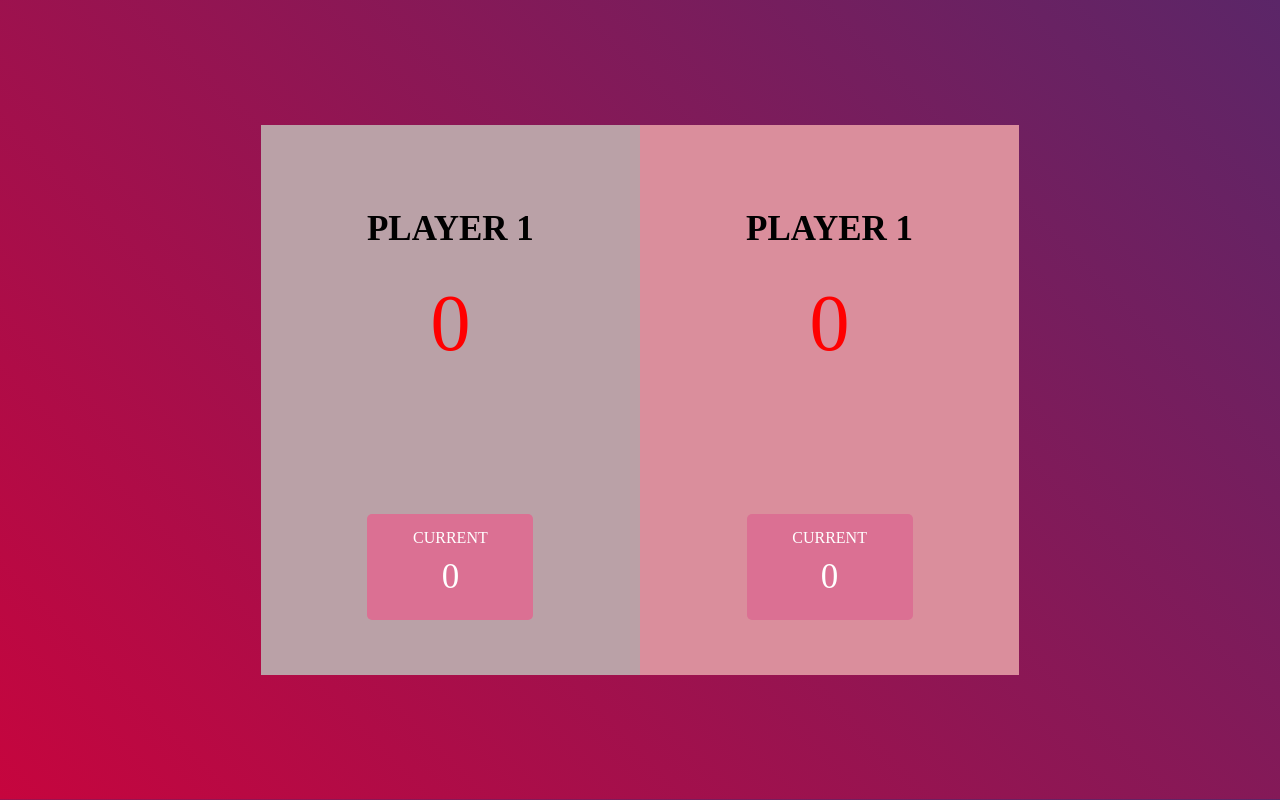
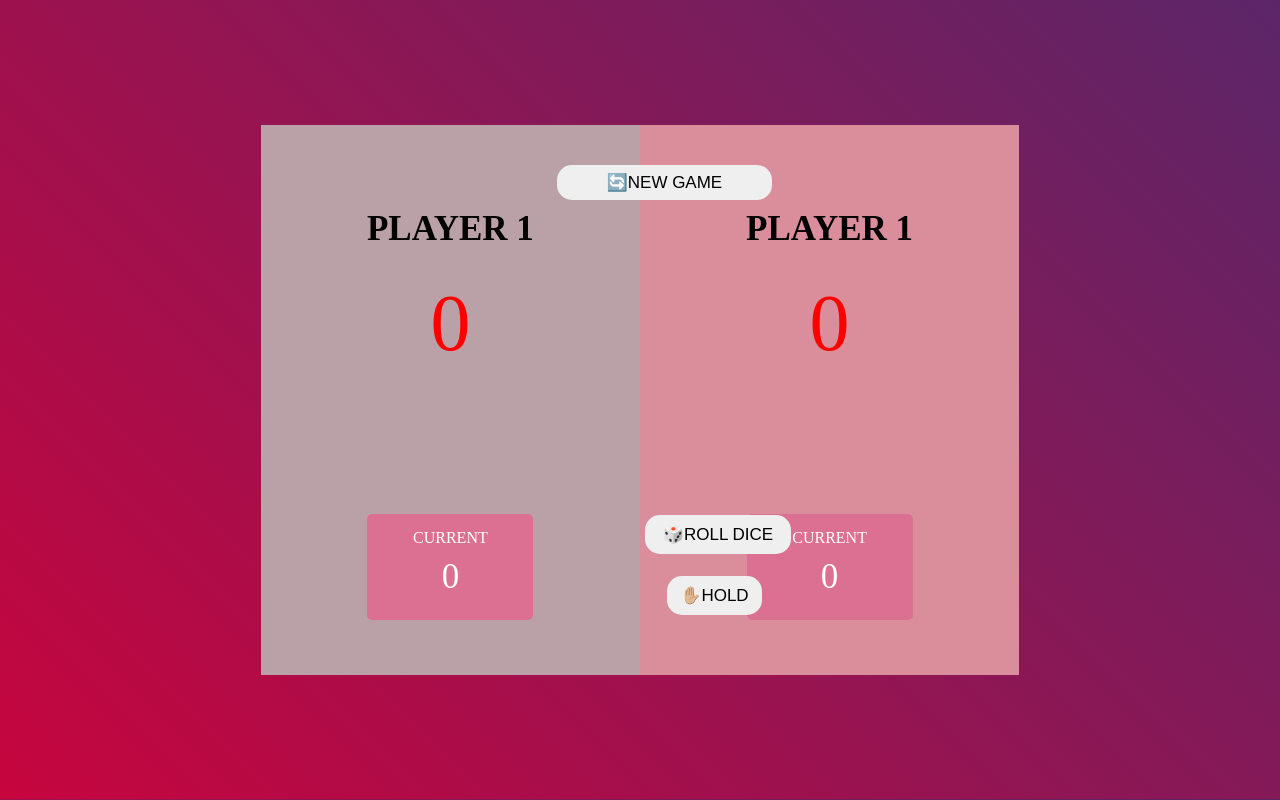
Before and after one commit to lowpez0/dice-game, a website: page index.html in a window 1280 px wide. Drawn offline with Linux system fonts and the light colour scheme.

Commit message:
add buttons

```diff
--- a/index.html
+++ b/index.html
@@ -8,6 +8,10 @@
 <body>
 
 <div class="rec">
+    <button class="btn btn-ng">🔄NEW GAME</button>
+    <button class="btn btn-rd">🎲ROLL DICE</button>
+    <button class="btn btn-ho">✋🏼HOLD</button>
+
     <div class="container ct-1">
         <h2 class="player">PLAYER 1</h2>
         <div class="player-score">0</div>
--- a/style.css
+++ b/style.css
@@ -8,6 +8,7 @@ body {
 }
 
 .rec {
+    position: relative;
     width: 60%;
     height: 550px;
     border-radius: 5px;
@@ -59,3 +60,28 @@ body {
     margin-top: 10px;
     font-size: 35px;
 }
+
+.btn {
+    position: absolute;
+    font-size: 17px;
+    border-radius: 15px;
+    border: none;
+}
+
+.btn-ng {
+    top: 40px;
+    left: 39%;
+    padding: 7px 50px;
+}
+
+.btn-rd {
+    top: 71%;
+    left: 24rem;
+    padding: 9px 18px;
+}
+
+.btn-ho {
+    top: 82%;
+    left: 25.4rem;
+    padding: 9px 13px;
+}
```
